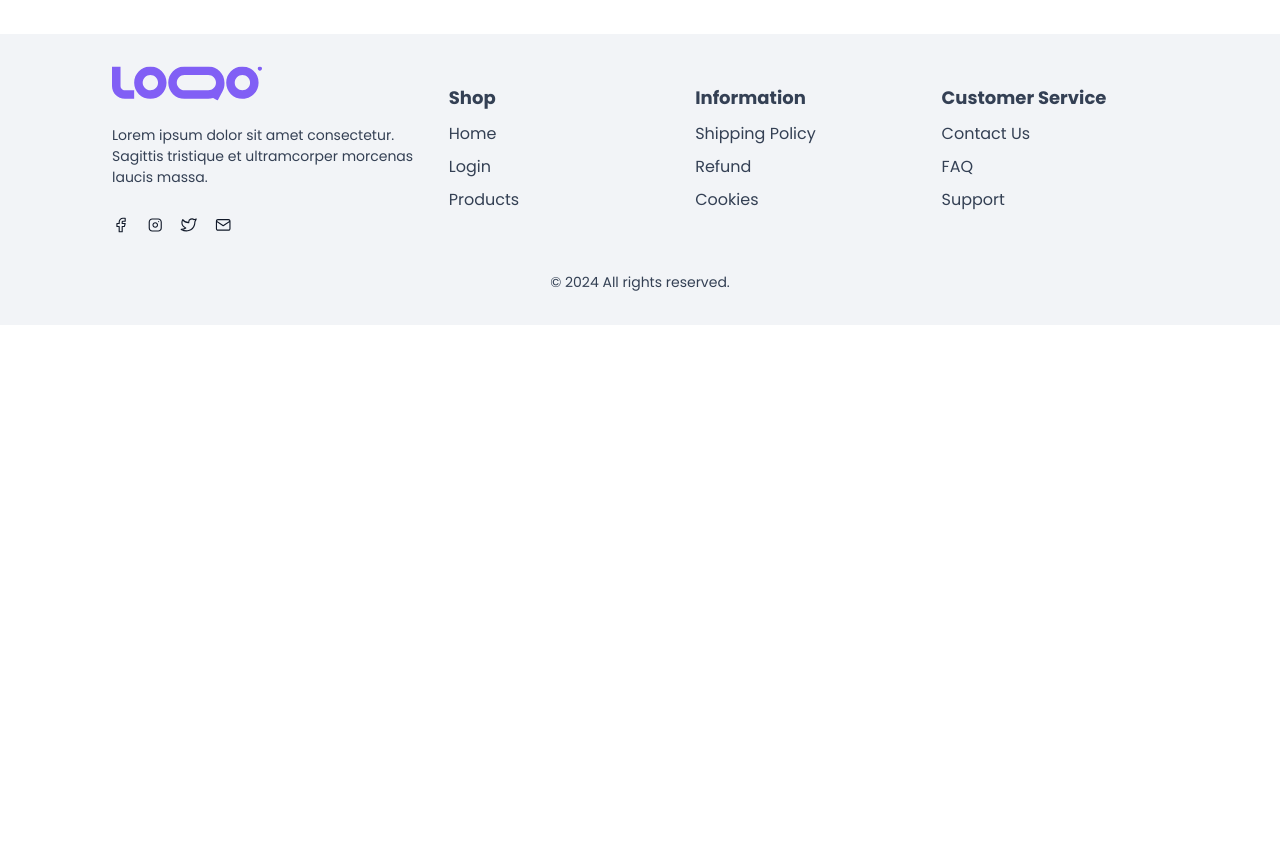
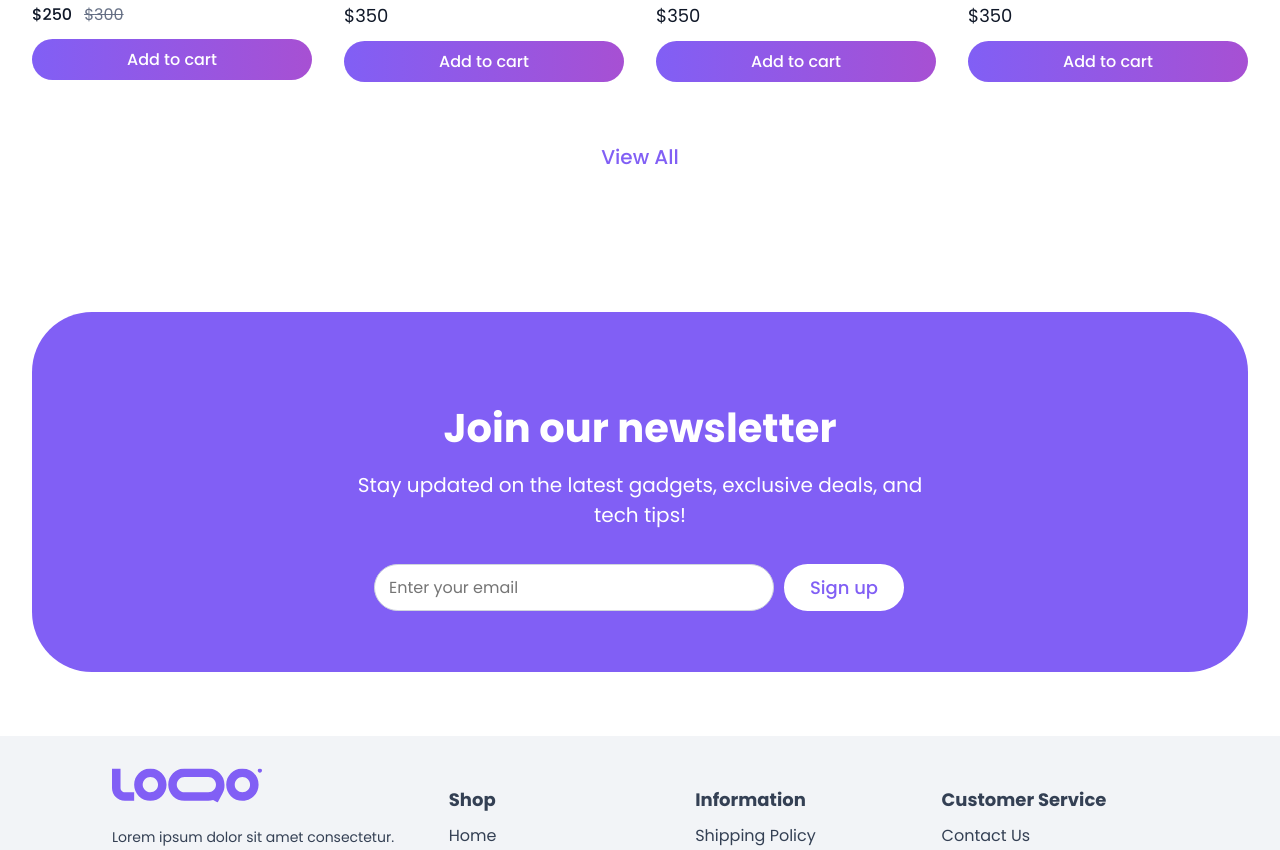
Before and after one commit to henriettamajai/ecommerce-app, a React (Create React App) app in the folder ecommerce/: page / in a window 1280 px wide. Shown: the part 2304-3154 px from the top of the page. Before the commit the page ends 2629 px from the top, so only its background shows below. Built offline with nearby package versions, Linux system fonts and the light colour scheme.

Commit message:
Finished landing page

```diff
--- /dev/null
+++ b/ecommerce/src/components/ctaSection/Cta.js
@@ -0,0 +1,21 @@
+import React from 'react';
+import styles from './Cta.module.css';
+import Button from '../button/Button';
+
+const Cta = () => {
+  return (
+    <header className={styles.hero}>
+      <div className={styles.heroContent}>
+        <h1 className={styles.heroTitle}>Join our newsletter</h1>
+        <p className={styles.heroSubtitle}>Stay updated on the latest gadgets, exclusive deals, and tech tips!</p>
+        <div className={styles.inputContainer}>
+            <input type="email" placeholder="Enter your email" className={styles.input} />
+            <Button variant='outline' size='medium' >Sign up</Button>
+        </div>
+
+      </div>
+    </header>
+  );
+};
+
+export default Cta;
--- /dev/null
+++ b/ecommerce/src/components/ctaSection/Cta.module.css
@@ -0,0 +1,64 @@
+.hero {
+  background-color: var(--primary-500);
+  background-size: cover;
+  background-position: center;
+  border-radius: 60px;
+  color: var(--white);
+  text-align: center;
+  position: relative;
+  overflow: hidden;
+  max-width: 1216px;
+  height: 360px;
+  width: 100%;
+  margin: auto;
+  display: flex;
+  align-items: center;
+  justify-content: center;
+  margin-top: 64px;
+  margin-bottom: 64px;
+}
+
+.heroContent {
+  position: relative;
+  z-index: 1;
+  max-width: 600px;
+  margin: auto;
+}
+
+.heroTitle {
+  font-size: 40px;
+  font-weight: 600;
+  margin-bottom: 12px;
+}
+
+.heroSubtitle {
+  font-size: 20px;
+  margin-top: 0px;
+  margin-bottom: 32px;
+}
+
+.inputContainer {
+  display: flex;
+  align-items: center;
+  justify-content: center;
+  gap: 8px;
+  width: 100%;
+  max-width: 600px;
+  margin: 0 auto;
+}
+
+.input {
+  font-family: 'Poppins', sans-serif;
+  border: 1px solid var(--neutral-300);
+  border-radius: 40px;
+  padding: 10px 14px;
+  font-size: 16px;
+  width: 100%;
+  max-width: 400px;
+  box-sizing: border-box;
+}
+
+.input:focus {
+  border: 2px solid var(--primary-200);
+  outline: none;
+}
--- a/ecommerce/src/components/productCard/ProductCard.module.css
+++ b/ecommerce/src/components/productCard/ProductCard.module.css
@@ -10,7 +10,7 @@
 
 .imageContainer {
     width: 100%;
-    height: 200px;
+    height: 240px;
     overflow: hidden;
     display: flex;
     justify-content: center;
@@ -32,6 +32,7 @@
     font-weight: 500;
     text-align: left;
     margin-bottom: 4px;
+    margin-top: 0px ;
 }
 
 .priceContainer {
--- a/ecommerce/src/components/productList/ProductList.js
+++ b/ecommerce/src/components/productList/ProductList.js
@@ -1,6 +1,7 @@
 import React from 'react';
 import ProductCard from '../productCard/ProductCard';
 import styles from './ProductList.module.css';
+import Button from '../button/Button';
 
 const ProductList = ({ products }) => {
   return (
@@ -14,6 +15,7 @@ const ProductList = ({ products }) => {
           discountedPrice={product.discountedPrice}
         />
       ))}
+      <Button variant='ghost' size='large'>View All</Button>
     </div>
   );
 };
--- a/ecommerce/src/pages/home/HomePage.js
+++ b/ecommerce/src/pages/home/HomePage.js
@@ -5,6 +5,7 @@ import Footer from '../../components/footer/Footer';
 import Carousel from '../../components/carousel/Carousel';
 import FeatureCard from '../../components/featureCard/FeatureCard';
 import ProductList from '../../components/productList/ProductList';
+import Cta from '../../components/ctaSection/Cta';
 import styles from './HomePage.module.css';
 
 const HomePage = () => {
@@ -44,6 +45,7 @@ const HomePage = () => {
                 <h2 className={styles.sectionTitle}>Featured Products</h2>
                 <ProductList products={products} />
             </section>
+            <Cta />
             <Footer />
         </div>
     );
--- a/ecommerce/src/pages/home/HomePage.module.css
+++ b/ecommerce/src/pages/home/HomePage.module.css
@@ -30,5 +30,6 @@
   flex-direction: column;
   align-items: center;
   text-align: center;
-  padding: 20px;
+  padding-top: 64px;
+  padding-bottom: 64px;
 }
```
